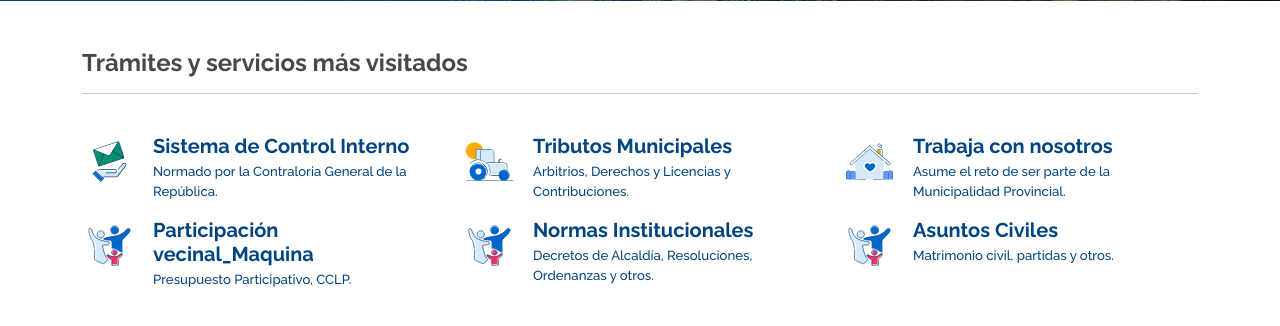
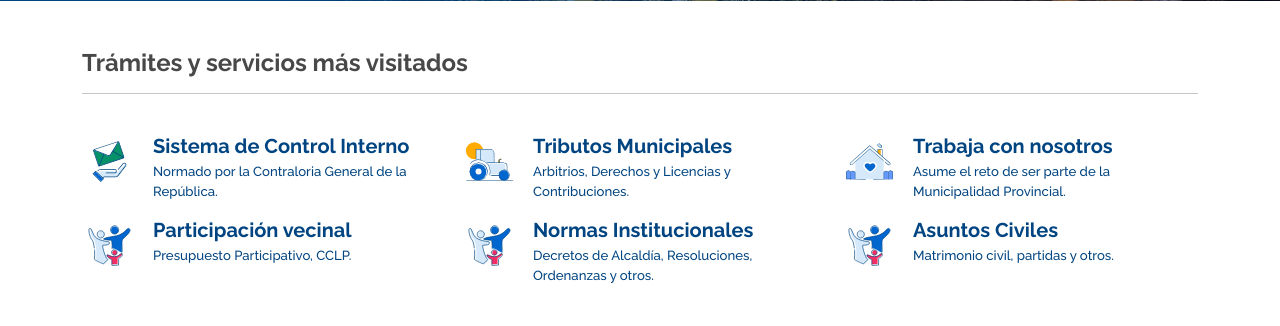
Before and after one commit to fbasteres/portal, a PHP site: page / in a window 1280 px wide. Shown: the part 440-766 px from the top of the page. Run offline with PHP 8.4, Linux system fonts and the light colour scheme; some libraries are stand-ins or nearby versions.

Commit message:
prueba 2

```diff
--- a/views/webcomponents/icon_grid.php
+++ b/views/webcomponents/icon_grid.php
@@ -41,7 +41,7 @@
                     <div class="col d-flex align-items-start">
                         <img  class="ico-mpt me-3" src="<?php url();?>/assets/img/tramites/personas.svg" alt="Bootstrap" width="55" height="55">
                         <div>
-                            <h3 class="fw-bold mb-1 fs-5">Participación vecinal_Maquina</h3>
+                            <h3 class="fw-bold mb-1 fs-5">Participación vecinal</h3>
                             <p class="ico-p">Presupuesto Participativo, CCLP.</p>
                         </div>
                     </div>
```
